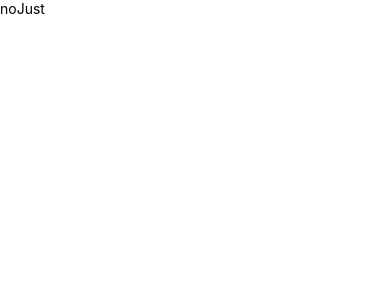
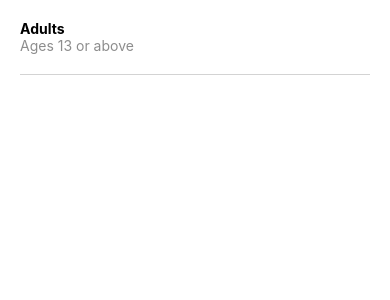
Before and after one commit to jawaldi348/AirbnbClone, a React Native app: screen / in a window 390 px wide. Shown: the top 300 px of the page. Built offline with nearby package versions, Linux system fonts and the light colour scheme.

Commit message:
style untuk title dan desc

```diff
--- a/src/screens/Guests/index.js
+++ b/src/screens/Guests/index.js
@@ -6,7 +6,12 @@ import styles from './styles';
 const GuestsScreen = (props) => {
     return (
         <View>
-            <Text>noJust</Text>
+            <View style={styles.row}>
+                <View>
+                    <Text style={{ fontWeight: 'bold' }}>Adults</Text>
+                    <Text style={{ color: '#8d8d8d' }}>Ages 13 or above</Text>
+                </View>
+            </View>
         </View>
     );
 }
--- a/src/screens/Guests/styles.js
+++ b/src/screens/Guests/styles.js
@@ -1,7 +1,14 @@
 import { StyleSheet } from 'react-native';
 
 const styles = StyleSheet.create({
-
+    row: {
+        flexDirection: 'row',
+        justifyContent: 'space-between',
+        paddingVertical: 20,
+        marginHorizontal: 20,
+        borderBottomWidth: 1,
+        borderColor: 'lightgrey'
+    }
 });
 
 export default styles;
```
